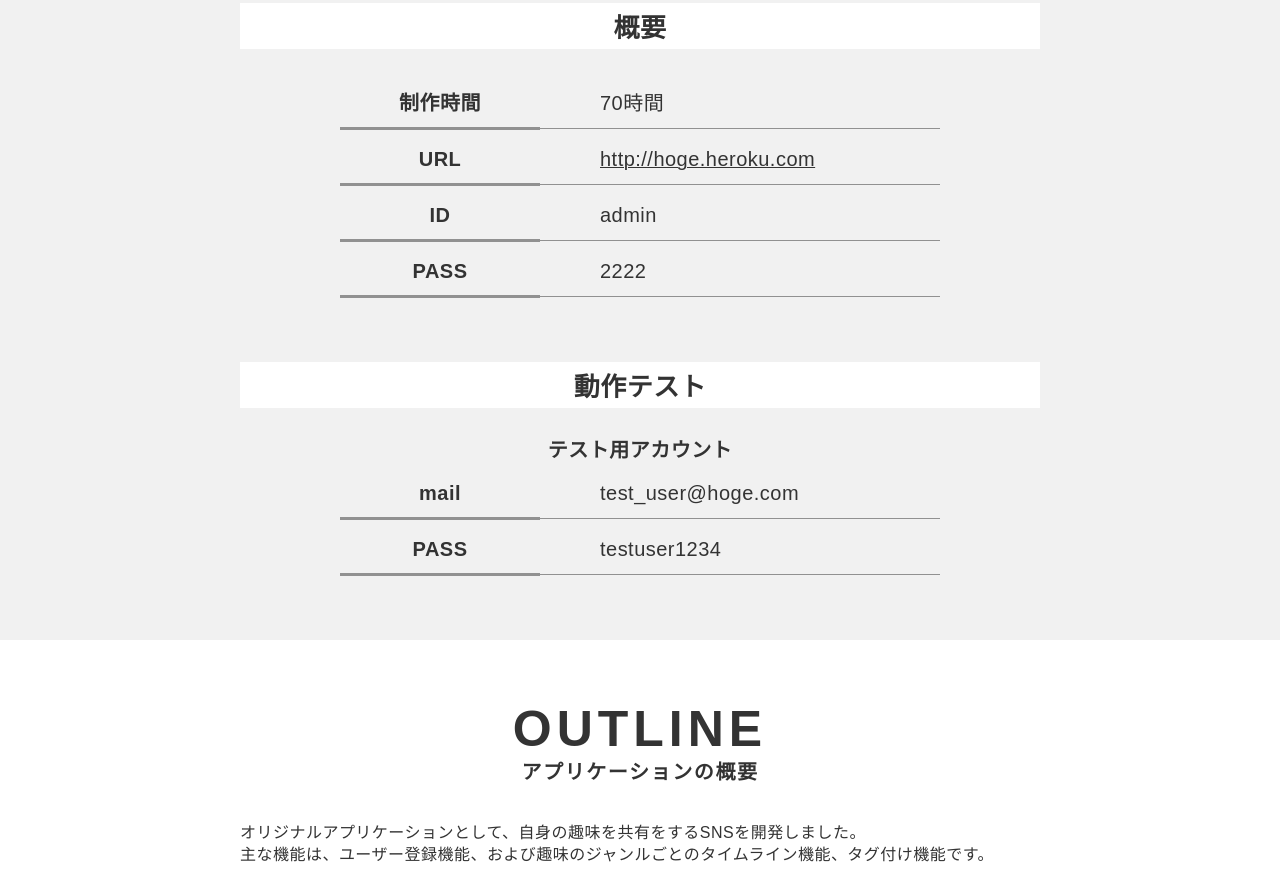
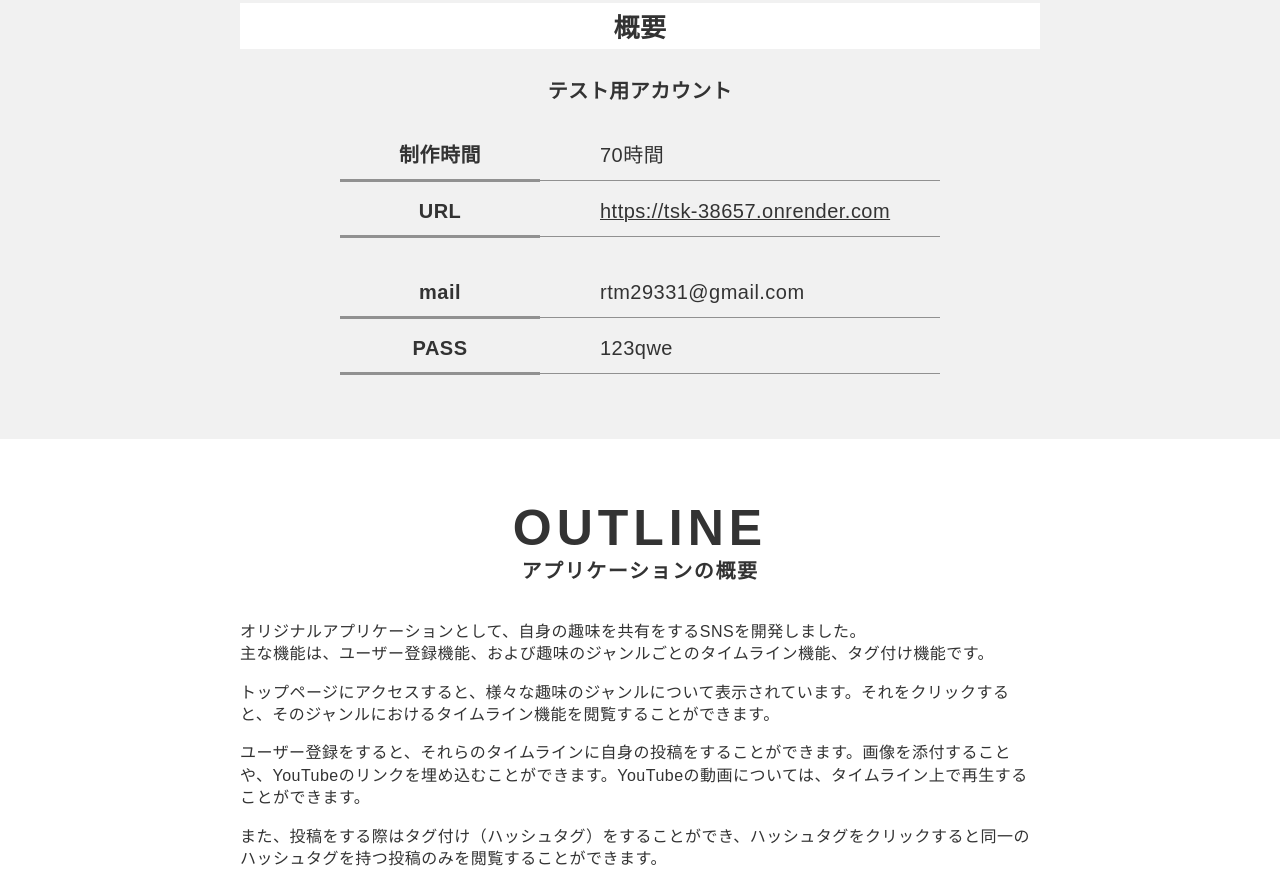
Before and after one commit to rtm29331/portfolio-site, a plain HTML site: page works/02.html in a window 1280 px wide. Shown: the part 1069-1942 px from the top of the page. Drawn offline with nearby package versions, Linux system fonts and the light colour scheme.

Commit message:
画像など追加

```diff
--- a/works/02.html
+++ b/works/02.html
@@ -63,33 +63,23 @@
                 <tr>
                   <th>URL</th>
                   <!-- 記載番号：6 -->
-                  <td><a href="__URL__" target="_blank">http://hoge.heroku.com</a></td>
+                  <td><a href="https://tsk-38657.onrender.com" target="_blank">https://tsk-38657.onrender.com</a></td>
                 </tr>
-                <tr>
-                  <th>ID</th>
-                  <!-- 記載番号：7 -->
-                  <td>admin</td>
-                </tr>
-                <tr>
-                  <th>PASS</th>
-                  <!-- 記載番号：8 -->
-                  <td>2222</td>
-                </tr>
-              </table>
+
             </li>
             <li class="p-work-summary__item">
-              <h3>動作テスト</h3>
+              <!-- <h3>動作テスト</h3> -->
               <h4>テスト用アカウント</h4>
               <table class="p-work-summary__item-table">
                 <tr>
                   <th>mail</th>
                   <!-- 記載番号：9 -->
-                  <td>test_user@hoge.com</td>
+                  <td>rtm29331@gmail.com</td>
                 </tr>
                 <tr>
                   <th>PASS</th>
                   <!-- 記載番号：10 -->
-                  <td>testuser1234</td>
+                  <td>123qwe</td>
                 </tr>
               </table>
             </li>
@@ -145,7 +135,7 @@
               <div class="p-work-about__item-block p-work-about__item-block-2column">
                 <div class="p-work-about__item-block-pict obj-fit-img">
                   <!-- images/02に配置した、記載内容を表す画像のパスを記載する -->
-                  <img src="../images/work/02/pict-work02-about-dammy.jpg">
+                  <img src="../images/work/02/pict-work08-about-dammy.jpg">
                 </div>
                 <!-- 記載番号：13 -->
                 <div class="p-work-about__item-block-text">
@@ -216,9 +206,9 @@
                 </div>
                 <div class="p-work-others__item-text-block">
                   <!-- 記載番号：17 -->
-                  <h3>HOBCHA（趣味共有SNS）</h3>
+                  <h3>Tsk（タスク管理アプリ)</h3>
                   <!-- 記載番号：18 -->
-                  <p>Ruby / Ruby on Rails / MySQL / GitHub / Heroku / Visual Studio Code / Trello</p>
+                  <p>Ruby / Ruby on Rails / MySQL / Render / GitHub / Visual Studio Code </p>
                 </div>
                 <div class="p-work-others__item-btn-block">
                   <a href="02.html" class="button">More</a>
@@ -230,7 +220,7 @@
       </section>
     </main>
     <!-- 記載番号：1 -->
-    <footer id="footer" class="footer"><p>&copy; Masahiro Tech.</p></footer>
+    <footer id="footer" class="footer"><p>&copy; Masahiro Nagami.</p></footer>
     <script src="https://cdn.jsdelivr.net/npm/jquery@3/dist/jquery.min.js"></script>
     <script type="text/javascript" src="../js/ofi.min.js"></script>
     <script type="text/javascript" src="../js/script.js"></script>
```
Also changed, not shown: works/01.html (+1 -1 lines), images/work/02/pict-work02-about-dammy.jpg, images/work/02/pict-work02-about-dammy.png (added), images/work/02/pict-work02-firstview_pc.jpg, images/work/02/pict-work08-about-dammy.jpg (added), 2 other files.
